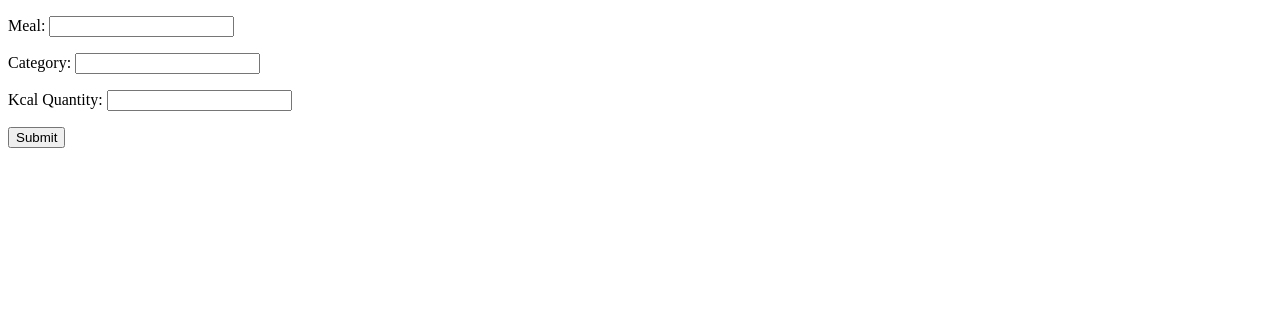
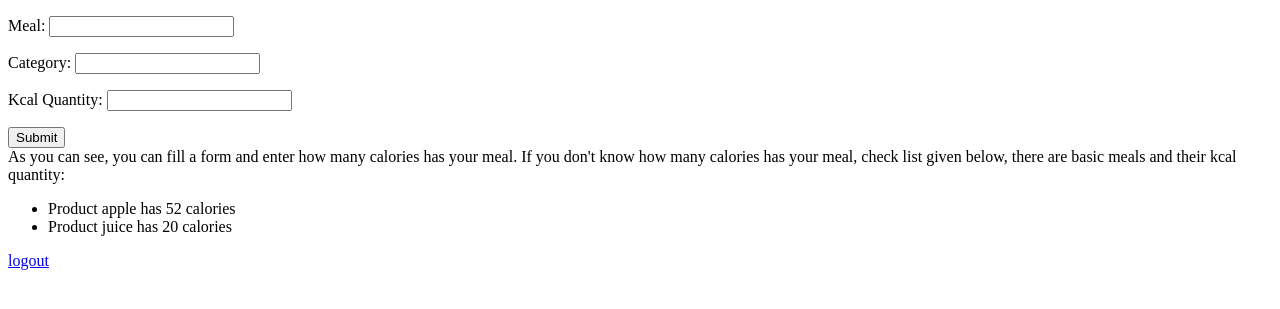
Before and after one commit to jakubmichalik98-98/CaloriesCounter, a Django app: page /calories/meal/ in a window 1280 px wide. Shown: the top 309 px of the page. Run offline with Django 3.2, Linux system fonts and the light colour scheme.

Commit message:
another commit

```diff
--- a/CaloriesCounter/calories/templates/calories/index.html
+++ b/CaloriesCounter/calories/templates/calories/index.html
@@ -18,5 +18,6 @@
     {{kcal_sum}}
 </div>
 
+<p><a href="{% url 'logout' %}">logout</a></p>
 </body>
 </html>
--- a/CaloriesCounter/calories/templates/calories/name.html
+++ b/CaloriesCounter/calories/templates/calories/name.html
@@ -11,5 +11,19 @@
     <input type="submit" value="Submit">
 </form>
 
+<div>
+    As you can see, you can fill a form and enter how many calories has your meal.
+    If you don't know how many calories has your meal, check list given below, there
+    are basic meals and their kcal quantity:
+    <ul>
+        {% for name,quantity in calories.items %}
+        <li>Product {{name}} has {{quantity}} calories</li>
+        {% endfor %}
+    </ul>
+
+</div>
+
+<p><a href="{% url 'logout' %}">logout</a></p>
+
 </body>
 </html>
--- a/CaloriesCounter/calories/templates/calories/question.html
+++ b/CaloriesCounter/calories/templates/calories/question.html
@@ -16,5 +16,6 @@
     <a href="{% url 'get_name' %}">Add new meal</a>
 
 </div>
+<p><a href="{% url 'logout' %}">logout</a></p>
 </body>
 </html>
--- a/CaloriesCounter/calories/views.py
+++ b/CaloriesCounter/calories/views.py
@@ -3,6 +3,7 @@ from django.shortcuts import render
 from django.http import HttpResponseRedirect
 from .forms import MealForm
 from datetime import date
+import json
 
 
 def index(request):
@@ -32,7 +33,10 @@ def get_meal(request):
     else:
         form = MealForm()
 
-    return render(request, "calories/name.html", {"form": form})
+    with open("C:/ProjektyDjango/CaloriesCounter/calories.json", "r") as file:
+        calories = json.load(file)
+
+    return render(request, "calories/name.html", {"form": form, "calories": calories})
 
 
 def get_question(request):
--- /dev/null
+++ b/calories.json
@@ -0,0 +1 @@
+{"apple": "52", "juice": "20"}
```
Also changed, not shown: CaloriesCounter/users/templates/home.html (+11 -7 lines), CaloriesCounter/db.sqlite3.
